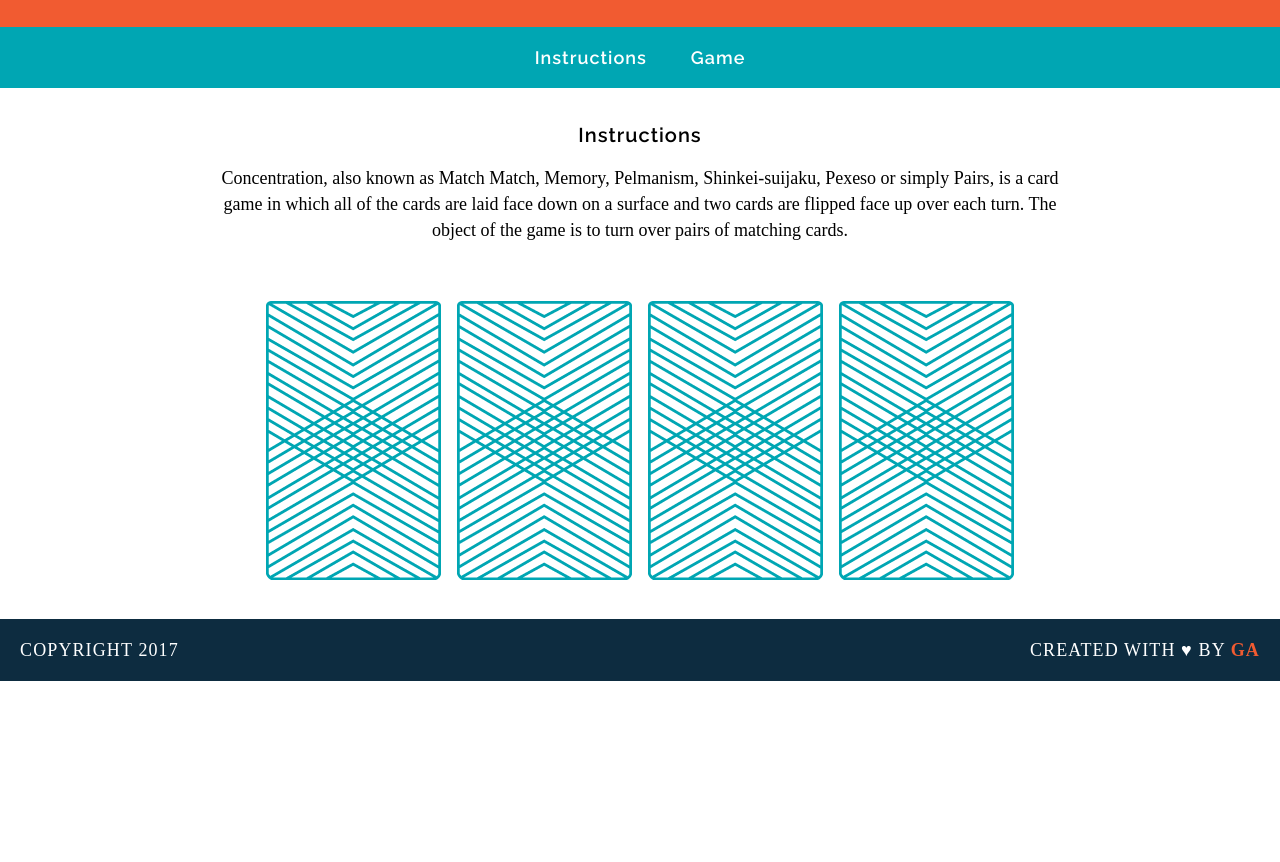
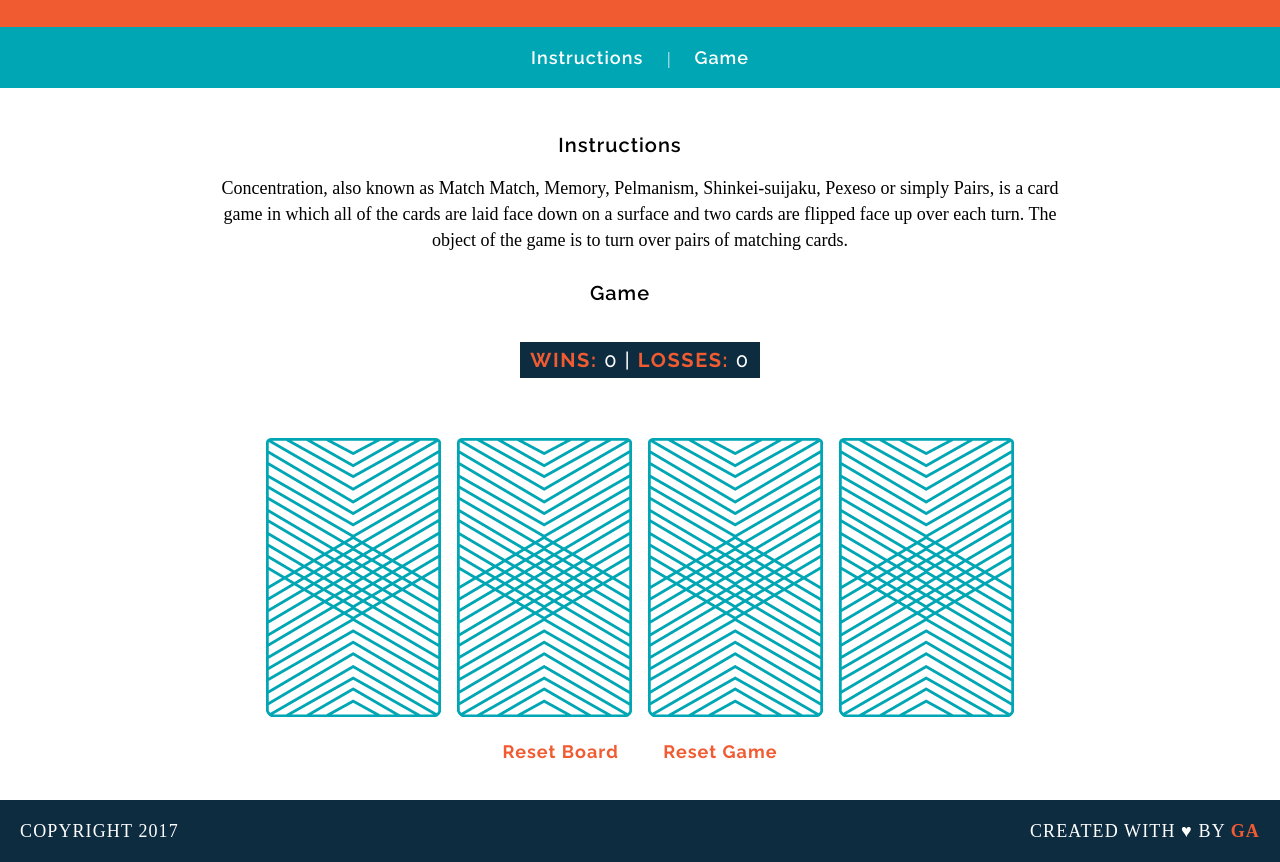
Before and after one commit to jaylara/wdi-fundamentals-memorygame, a plain HTML site: page index.html in a window 1280 px wide. Shown: the part 86-948 px from the top of the page. Before the commit the page ends 800 px from the top, so only its background shows below. Drawn offline with Linux system fonts and the light colour scheme; a web font is replaced by a local one.

Commit message:
ex 11 - extra credit? includes scoring, board reset, etc

```diff
--- a/css/main.css
+++ b/css/main.css
@@ -21,7 +21,6 @@ nav a {
 nav a:hover {
   border-color: white;
 }
-
 
 main{
   width: 850px;
@@ -57,6 +56,7 @@ h2 {
   font-weight: 600;
   font-size: 20px;
   text-transform: capitalize;
+  padding-top: 10px;
 }
 
 a {
@@ -81,6 +81,18 @@ img {
   margin: 40px 8px 0 8px;
 }
 
+.scoreboard {
+  font-family: "Raleway", sans-serif;
+  text-transform: uppercase;
+  padding: 5px 10px;
+  background-color: #0D2C40;
+  color: white;
+  font-size: 20px;
+  letter-spacing: .08em;
+  font-weight: 500;
+  display: inline-block;
+}
+
 .clearfix:after {
   visibility: hidden;
   display: block;
@@ -95,7 +107,6 @@ img {
   float: left;
 }
 
-
 .message
 {
   float: right;
--- a/index.html
+++ b/index.html
@@ -11,23 +11,25 @@
     <h1>Memory Card Game</h1>
   </header>
   <nav>
-    <a href="#">Instructions</a> <a href="#">Game</a>
+    <a href="#InstructionAnchor">Instructions</a> | <a href="#gameAnchor">Game</a>
   </nav>
   <main>
 
-    <h2>Instructions</h2>
+    <h2>Instructions<a name="InstructionAnchor"></a></h2>
     <p>Concentration, also known as Match Match, Memory, Pelmanism, Shinkei-suijaku, Pexeso or simply Pairs, is a card game in which all of the cards are laid face down on a surface and two cards are flipped face up over each turn. The object of the game is to turn over pairs of matching cards.</p>
 
-<!--
-    <div>
-      <img src="images/back.png" alt="Queen of Diamonds">
-      <img src="images/back.png" alt="Queen of Hearts">
-      <img src="images/back.png" alt="King of Diamonds">
-      <img src="images/back.png" alt="King of Hearts">
-    </div>
-  -->
+    <h2>Game<a name="gameAnchor"></a></h2>
+    <p class="scoreboard">
+        <span class="name">WINS:</span> <span id="wins">0</span> |
+        <span class="name">LOSSES:</span> <span id="losses">0</span>
+    </p>
     <div id="game-board" class="board clearfix"></div>
 
+    <p id="matchInfo" class="name"></p>
+    <p>
+    <a class="name" href="#gameAnchor" onclick="javascript:resetBoard();">Reset Board</a>
+    <a class="name" href="index.html">Reset Game</a>
+  </p>
   </main>
   <footer class="clearfix">
     <p class="copyright">Copyright 2017</p>
--- a/js/main.js
+++ b/js/main.js
@@ -1,24 +1,16 @@
 console.log("Up and running!");
+
+//for keeping score
+var wins = 0, losses = 0;
 
 //array of selectable cards
 var cards = [
-   {
-     rank: "queen", suit: "hearts",
-     cardImage: "images/queen-of-hearts.png"
-   },
-   {
-     rank: "queen", suit: "diamonds",
-     cardImage: "images/queen-of-diamonds.png"
-   },
-   {
-     rank: "king", suit: "hearts",
-     cardImage: "images/king-of-hearts.png"
-   },
-   {
-     rank: "king", suit: "diamonds",
-     cardImage: "images/king-of-diamonds.png"
-   }
+   { rank: "queen", suit: "hearts", cardImage: "images/queen-of-hearts.png" },
+   { rank: "queen", suit: "diamonds", cardImage: "images/queen-of-diamonds.png" },
+   { rank: "king", suit: "hearts", cardImage: "images/king-of-hearts.png" },
+   { rank: "king", suit: "diamonds", cardImage: "images/king-of-diamonds.png" }
  ];
+
 //array of two cards in play
 var cardsInPlay = [];
 
@@ -26,15 +18,23 @@ var cardsInPlay = [];
 var checkForMatch = function() {
   if(cardsInPlay.length === 2) {
     if(cardsInPlay[0] === cardsInPlay[1]) {
-      alert("You found a match!!");
+      document.getElementById('wins').textContent = ++wins;
+      document.getElementById('matchInfo').textContent = "You found a match!!";
     } else {
-      alert("Sorry, try again!!");
+      document.getElementById('losses').textContent = ++losses;
+      document.getElementById('matchInfo').textContent = "Sorry, try again!!";
     }
   }
 }
 
 //flips a card
 var flipCard = function() {
+  if(cardsInPlay.length === 2)  {
+    document.getElementById('matchInfo').textContent = "Sorry, the Round has ended. The Board has been Reset.";
+    resetBoard();
+    return;
+  }
+
   var cardId = this.getAttribute('data-id');
   console.log("User flipped "+ cards[cardId].rank
               +" ("+ cards[cardId].suit
@@ -52,8 +52,17 @@ var createBoard = function() {
     newCardImg.setAttribute('src', 'images/back.png');
     newCardImg.addEventListener('click',flipCard);
     document.getElementById('game-board').appendChild(newCardImg);
+
   }
 }
 
-/*START*/
+//resets the game board
+var resetBoard = function() {
+  cardsInPlay = [];
+  var imgs = document.getElementById('game-board').getElementsByTagName('img');
+  for(i = 0; i < cards.length; i++) {
+    imgs[i].setAttribute('src', 'images/back.png');
+  }
+}
+
 createBoard();
```
